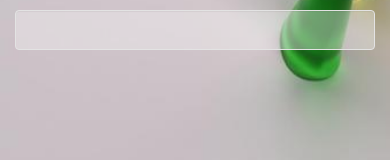
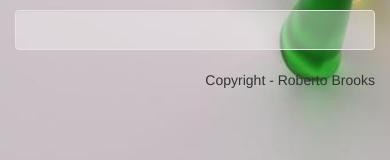
Before and after one commit to robertobrooks/week-4-game, a plain HTML site: page index.html in a window 390 px wide. Shown: the part 642-802 px from the top of the page. Drawn offline with nearby package versions, Linux system fonts and the light colour scheme.

Commit message:
final version for QA mobile 3

```diff
--- a/index.html
+++ b/index.html
@@ -51,7 +51,11 @@
     <div class="h4">Your Total Score Is:</div>
     <div class = "well"><a class="h3" id="total"></a></div>
 
-  <script   src="https://code.jquery.com/jquery-3.2.1.js"   integrity="sha256-DZAnKJ/6XZ9si04Hgrsxu/8s717jcIzLy3oi35EouyE="   crossorigin="anonymous"></script>
+    <footer class="text-right">
+      Copyright - Roberto Brooks
+    </footer>
+
+  <script src="https://code.jquery.com/jquery-3.2.1.js"   integrity="sha256-DZAnKJ/6XZ9si04Hgrsxu/8s717jcIzLy3oi35EouyE="   crossorigin="anonymous"></script>
   <script type="text/javascript" src="./assets/javascript/game.js"></script>
   </body>
 
```
